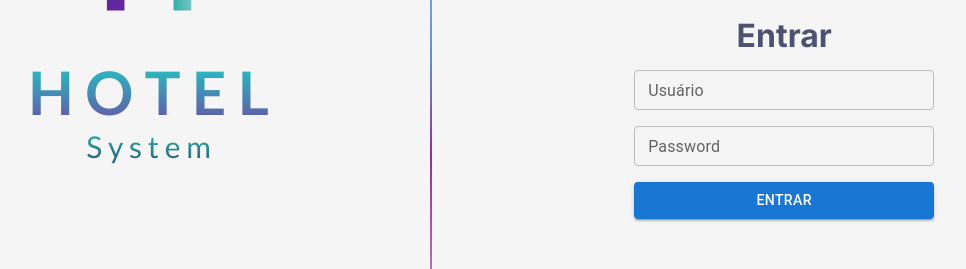
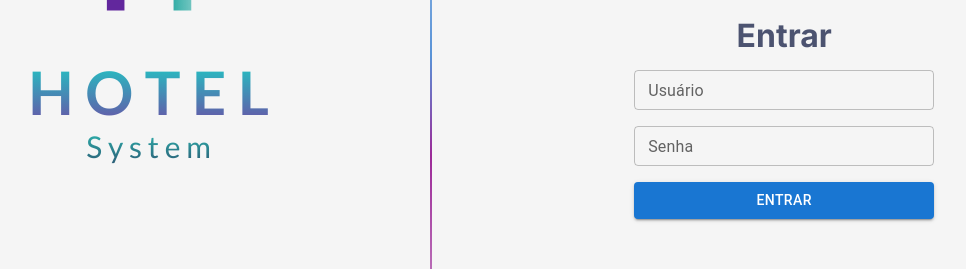
Before and after one commit to MauricioVNardelli/hotelsystem-front, a Next.js app: page /login in a window 1280 px wide. Shown: the part 294-563 px from the top of the page, without its empty margins (133-1099 px from the left). Built offline with nearby package versions, Linux system fonts and the light colour scheme; no server answers; a web font is replaced by a local one.

Commit message:
Correcao credencial login

```diff
--- a/app/(pages)/login/page.tsx
+++ b/app/(pages)/login/page.tsx
@@ -42,17 +42,16 @@ export default function Login() {
         <h1>Entrar</h1>
 
         <form action={formAction}>
-          <MyInput placeholder="Usuário" name="email" />
-          <MyInput placeholder="Password" name="password" type='password'/>
+          <MyInput name="email" placeholder="Usuário" />
+          <MyInput name="password" placeholder="Senha" type='password'/>
           <LoginButton/>
-
-          {message === 'CredentialSignin' &&
-            (
-              <Alert severity="error" sx={{marginTop: 2}}>Usuário ou senha incorreto</Alert>
-            )
-          }
         </form>
 
+        {message === 'CredentialSignin' &&
+          (
+            <Alert severity="error" sx={{marginTop: 2}}>Usuário ou senha incorreto</Alert>
+          )
+        }
       </div>
     </div>
   )
--- a/app/lib/actions.ts
+++ b/app/lib/actions.ts
@@ -7,8 +7,6 @@ export async function authenticate(
   formData: FormData,
 ) {
   try {
-    console.log("Enviando ao signIn");
-
     await signIn('credentials', Object.fromEntries(formData));
 
   } catch (error) {
--- a/app/services/api.ts
+++ b/app/services/api.ts
@@ -5,7 +5,6 @@ import { cookies } from 'next/headers'
 function getToken() {
   const cookieStore = cookies();
 
-  console.log(cookieStore.get('next-auth.session-token'));
   return `Bearer ${ '' }` ; //cookieStore.get('next-auth.session-token');
 }
 
--- a/app/ui/login.module.scss
+++ b/app/ui/login.module.scss
@@ -1,7 +1,6 @@
 .container {
 	display: flex;
 	height: 100vh;
-	//background-color: bisque;
 }
 
 .containerLogo {
@@ -49,9 +48,7 @@
 .containerLogin {
 	display: flex;
 	align-items: center;
-	//justify-content: center;
 	flex-direction: column;
-	font-family: Inter;
 	width: 55vw;
 
 	img {
--- a/app/ui/myComponents.tsx
+++ b/app/ui/myComponents.tsx
@@ -12,7 +12,6 @@ interface ButtonProps extends ButtonHTMLAttributes<HTMLButtonElement> {
 export function MyButton({ type, children, loading }: ButtonProps) {
 	let button;
 
-	console.log("My button", loading);
 	if (loading) {
 		button = 	<LoadingButton
 		          	loading
@@ -45,7 +44,8 @@ export function MyInput(props: TextFieldProps) {
 	return (
 		<TextField
 			error={props.error}
-			id="outlined-basic"
+			id={props.id}
+			name={props.name}
 			label={props.placeholder}
 			variant="outlined"
 			size="small"
--- a/auth.config.ts
+++ b/auth.config.ts
@@ -18,8 +18,6 @@ export const authConfig = {
         return false; // Redirect unauthenticated users to login page
 
       } else if (isLoggedIn) {
-        console.log("Redirencionando para dashboard");
-
         return Response.redirect(new URL('/system/dashboard', nextUrl));
       }
 
--- a/auth.ts
+++ b/auth.ts
@@ -19,8 +19,6 @@ async function getUser(email: string, password: string): Promise<User | undefine
     .post('/session', { email, password } )
     .then(function(response) {
       user = <User>response.data;
-
-      console.log(response.data);
     })
     .catch(function(error) {
       const msgError = <ErrorResponse>error.response.data;
@@ -50,8 +48,6 @@ export const { auth, signIn, signOut } = NextAuth({
           const { email, password } = parsedCredentials.data;
           const user = await getUser(email, password);
 
-          console.log("Dados do usuario: ", user);
-
           if (!user)
             return null;
 
```
